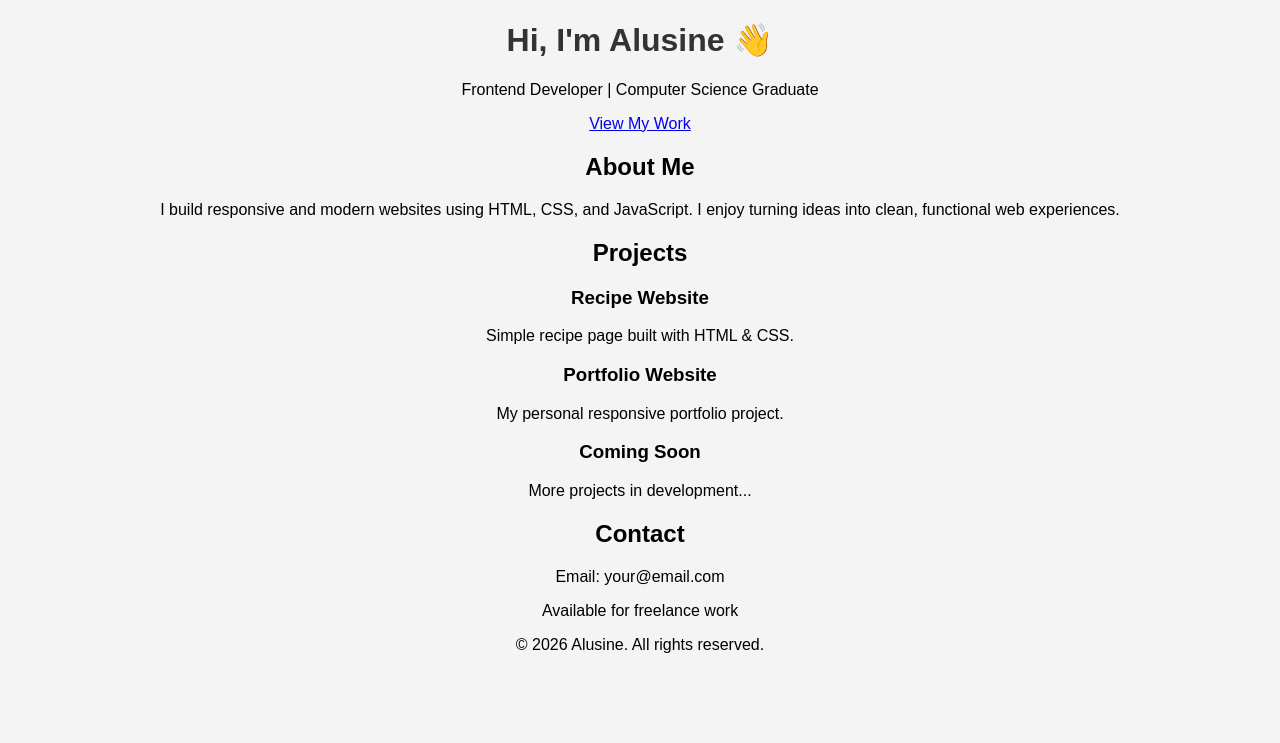
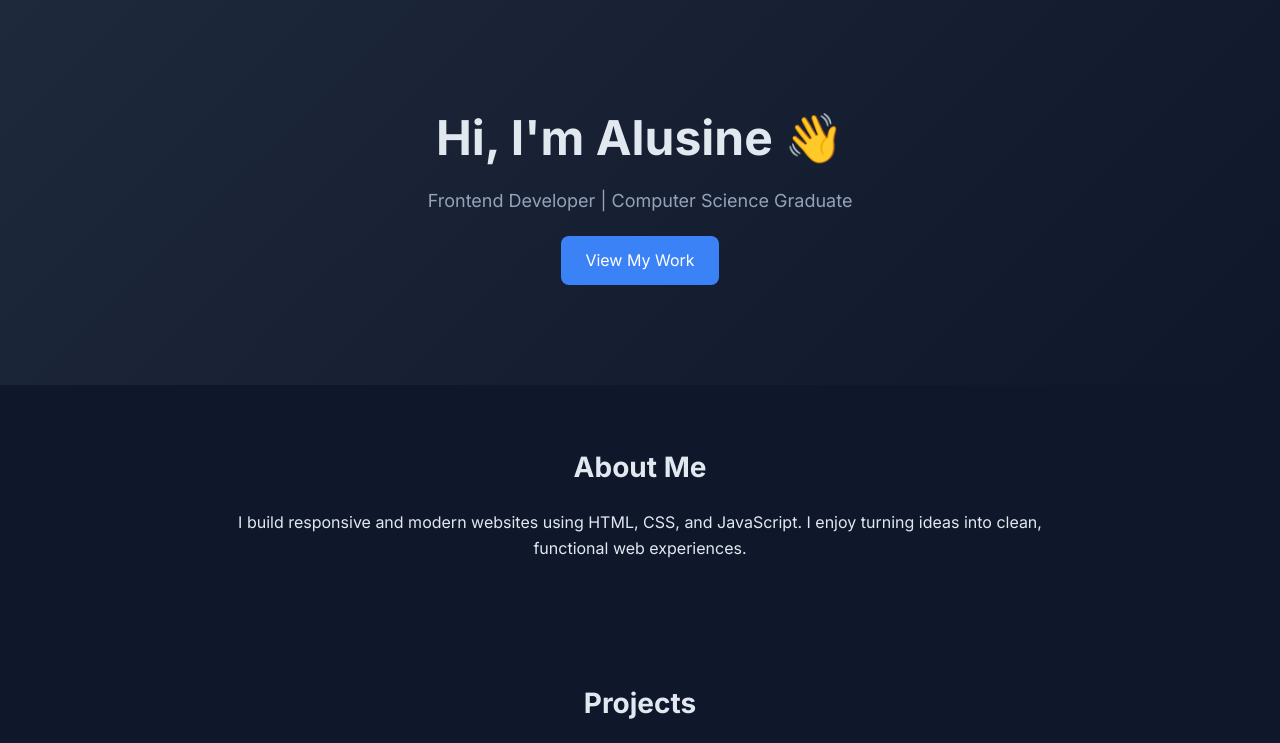
Before and after one commit to sirjay-tech/portfolio-website, a plain HTML site: page index.html in a window 1280 px wide. Shown: the top 743 px of the page. Drawn offline with Linux system fonts and the light colour scheme.

Commit message:
Update style.css

```diff
--- a/style.css
+++ b/style.css
@@ -1,9 +1,86 @@
+* {
+  margin: 0;
+  padding: 0;
+  box-sizing: border-box;
+  font-family: "Inter", sans-serif;
+}
+
 body {
-  font-family: Arial;
-  background-color: #f4f4f4;
+  background: #0f172a;
+  color: #e2e8f0;
+  line-height: 1.6;
+}
+
+/* HERO */
+.hero {
+  text-align: center;
+  padding: 100px 20px;
+  background: linear-gradient(135deg, #1e293b, #0f172a);
+}
+
+.hero h1 {
+  font-size: 48px;
+  margin-bottom: 10px;
+}
+
+.hero p {
+  font-size: 18px;
+  color: #94a3b8;
+  margin-bottom: 20px;
+}
+
+/* BUTTON */
+.btn {
+  display: inline-block;
+  padding: 12px 24px;
+  background: #3b82f6;
+  color: white;
+  border-radius: 8px;
+  text-decoration: none;
+  transition: 0.3s;
+}
+
+.btn:hover {
+  background: #2563eb;
+}
+
+/* SECTIONS */
+.section {
+  padding: 60px 20px;
+  max-width: 900px;
+  margin: auto;
   text-align: center;
 }
 
-h1 {
-  color: #333;
+.section h2 {
+  font-size: 28px;
+  margin-bottom: 20px;
 }
+
+/* PROJECT GRID */
+.grid {
+  display: grid;
+  grid-template-columns: repeat(auto-fit, minmax(250px, 1fr));
+  gap: 20px;
+  margin-top: 20px;
+}
+
+.card {
+  background: #1e293b;
+  padding: 20px;
+  border-radius: 12px;
+  transition: 0.3s;
+}
+
+.card:hover {
+  transform: translateY(-5px);
+  background: #273449;
+}
+
+/* FOOTER */
+footer {
+  text-align: center;
+  padding: 20px;
+  color: #64748b;
+  border-top: 1px solid #1e293b;
+}
```
